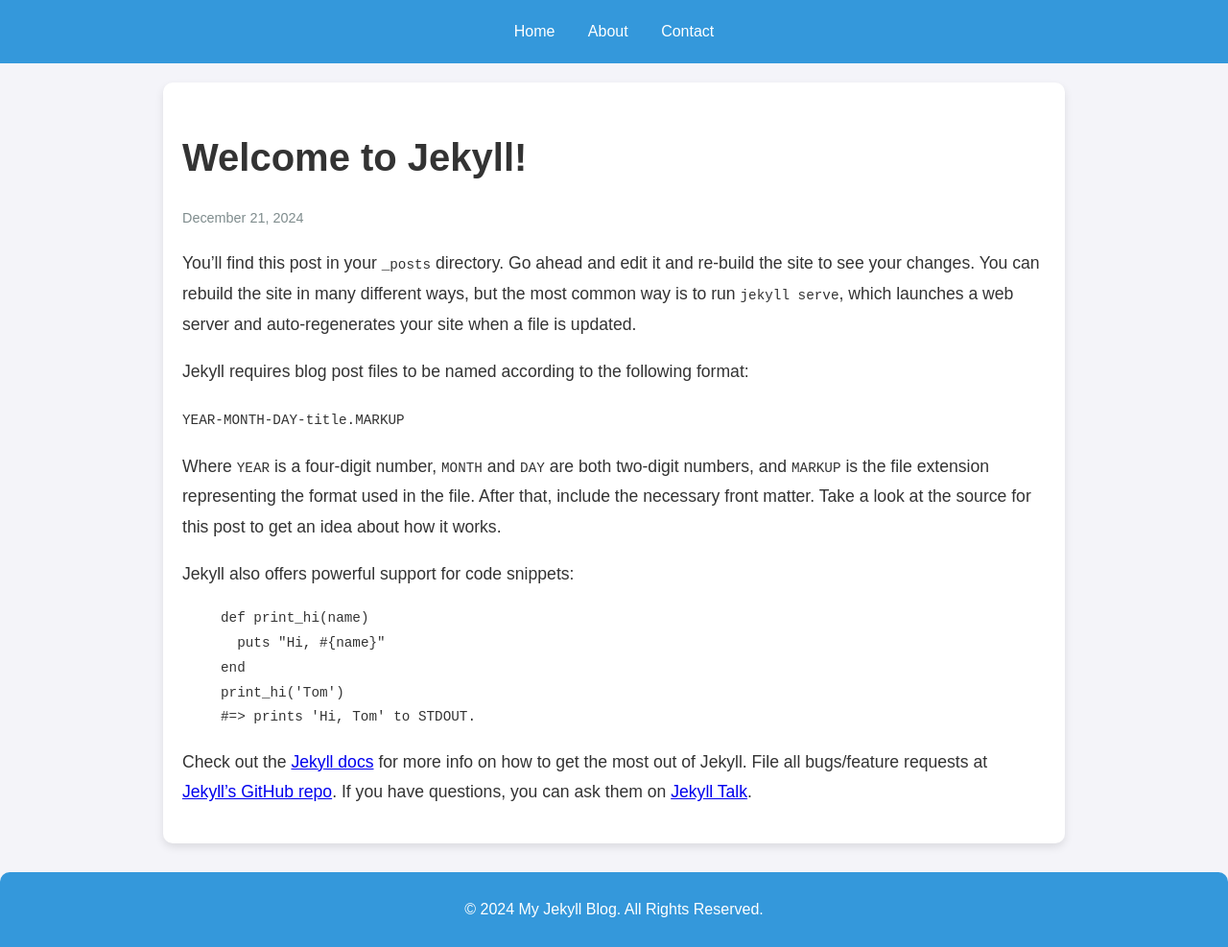
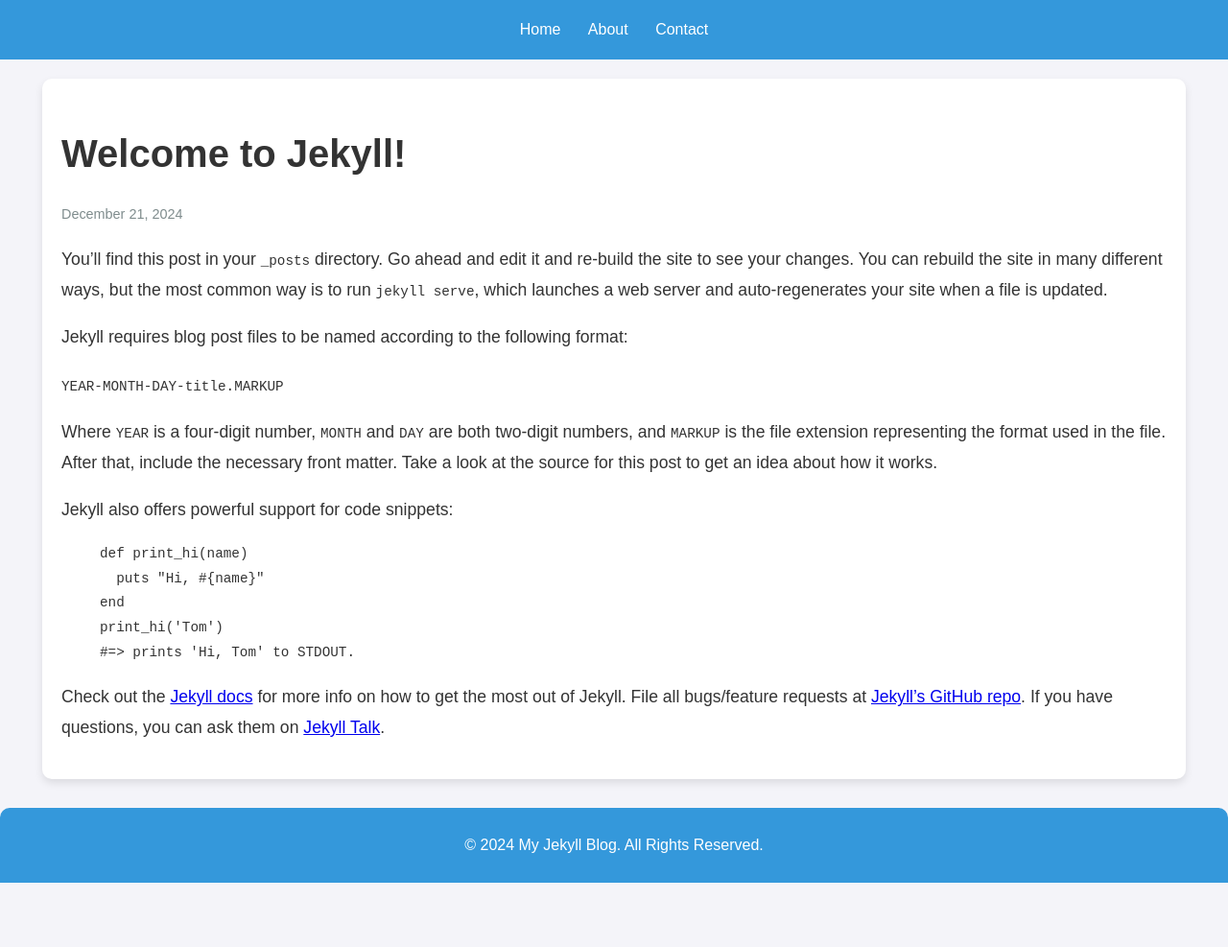
Before and after one commit to Hike-projects/Blogpage, a Jekyll site: the page built from _posts/2024-12-21-welcome-to-jekyll.markdown, in a window 1280 px wide. Shown: the whole page at 96% size. Built offline with Jekyll 4.4.1, drawn with Linux system fonts in a browser that asks for light colours; after the commit the page ends 920 px from its top, so only the background shows below that.

Commit message:
Update style.css

```diff
--- a/assets/css/style.css
+++ b/assets/css/style.css
@@ -30,7 +30,7 @@ body {
 /* Container */
 .container {
   width: 90%;
-  max-width: 900px;
+  max-width: 1200px; /* Increase max-width for larger screens */
   margin: 20px auto; /* Center horizontally */
   background: #fff;
   padding: 20px;
@@ -110,10 +110,15 @@ footer {
   border-radius: 10px 10px 0 0;
 }
 
+
+
 /* Responsive Design */
+
+
 @media (max-width: 768px) {
   .container {
-    width: 95%;
+    width: 100%; /* Full width for small screens */
+    padding: 10px; /* Reduce padding for small screens */
   }
 
   h1, h2, .post-page h1 {
@@ -128,3 +133,8 @@ footer {
     padding: 8px 12px;
   }
 }
+
+  .navbar a {
+    padding: 8px 12px;
+  }
+}
```
